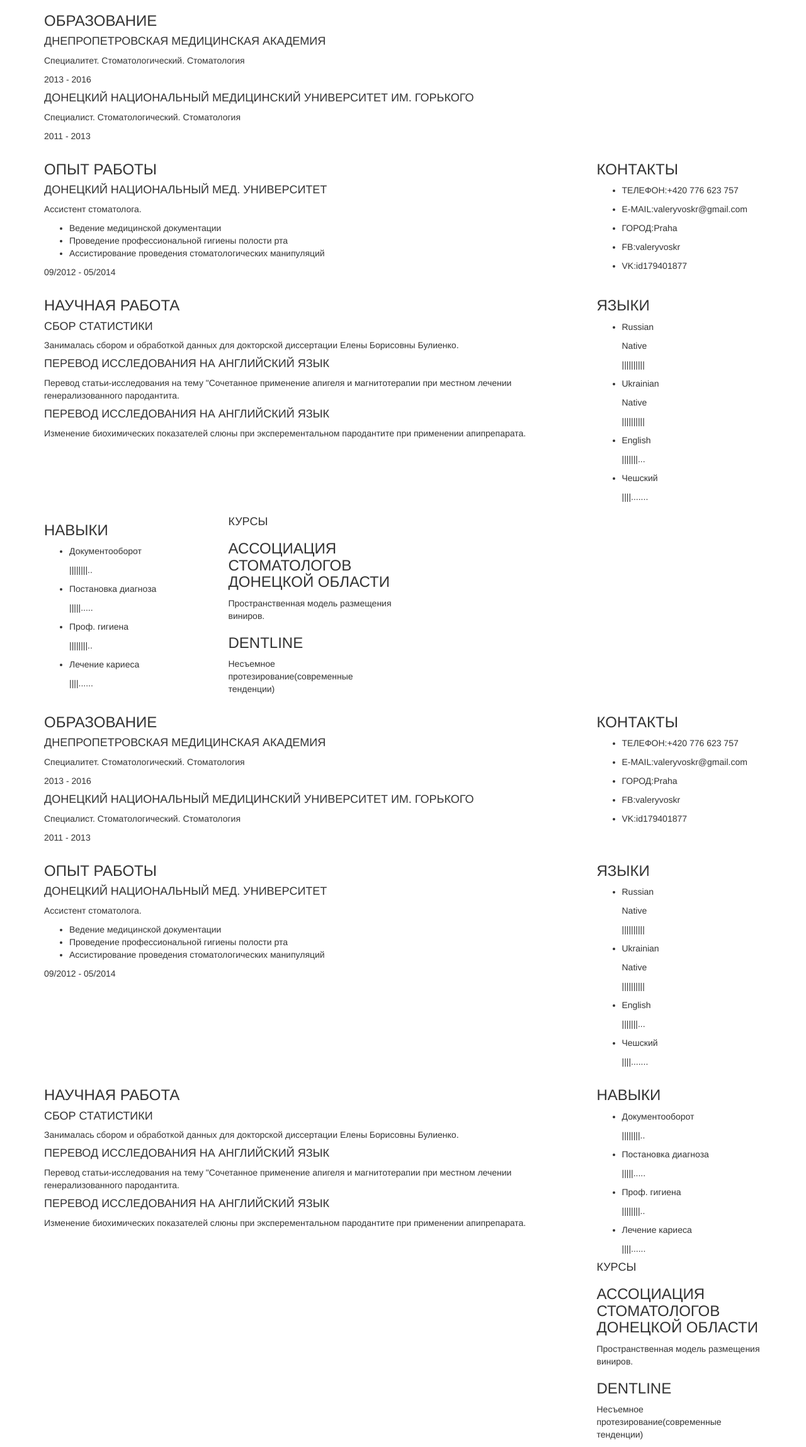
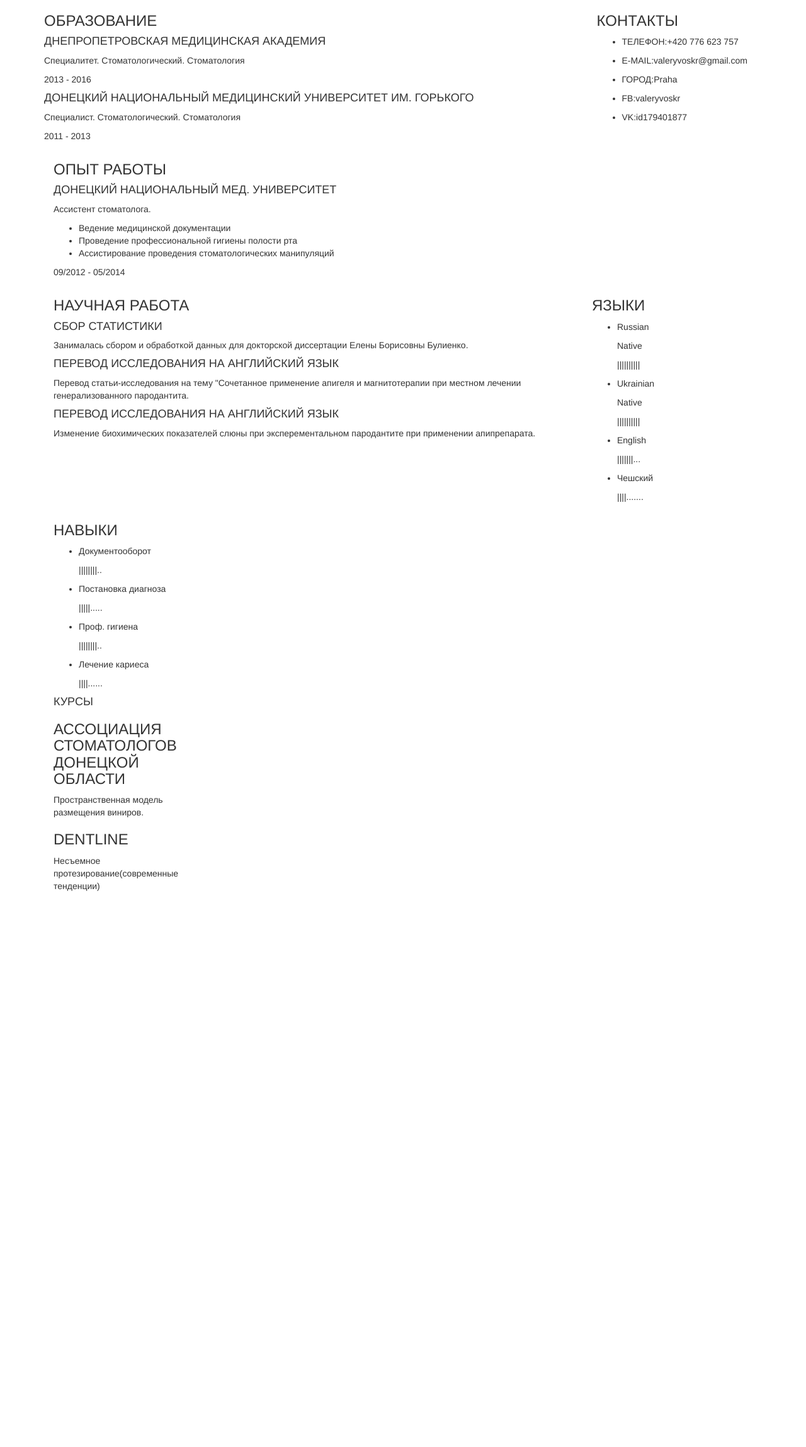
Before and after one commit to lordUser/portfolio, a Django app: page / in a window 1280 px wide. Shown: the part 243-2541 px from the top of the page at 63% size. After the commit the page ends 1658 px from the top, so only its background shows below. Run offline with Django 3.2, Linux system fonts and the light colour scheme; some libraries are stand-ins or nearby versions.

```diff
--- a/portfolio/templates/portfolio/communications.html
+++ /dev/null
@@ -1,9 +0,0 @@
- <h3>КОНТАКТЫ</h3>
-          <ul>
-            <li><p><span>ТЕЛЕФОН:</span>+420 776 623 757</p></li>
-            <li><p><span>E-MAIL:</span>valeryvoskr@gmail.com</p></li>
-            <li><p><span>ГОРОД:</span>Praha</p></li>
-            <li><p><span>FB:</span>valeryvoskr</p></li>
-            <li><p><span>VK:</span>id179401877</p></li>
-          </ul>
-        </div>
--- /dev/null
+++ b/portfolio/templates/portfolio/contacts.html
@@ -0,0 +1,9 @@
+  <h3>КОНТАКТЫ</h3>
+  <ul>
+    <li><p><span>ТЕЛЕФОН:</span>+420 776 623 757</p></li>
+    <li><p><span>E-MAIL:</span>valeryvoskr@gmail.com</p></li>
+    <li><p><span>ГОРОД:</span>Praha</p></li>
+    <li><p><span>FB:</span>valeryvoskr</p></li>
+    <li><p><span>VK:</span>id179401877</p></li>
+  </ul>
+</div>
--- a/portfolio/templates/portfolio/courses.html
+++ /dev/null
@@ -1,9 +0,0 @@
-          <h4>КУРСЫ</h4>
-          <div>
-            <h3>АССОЦИАЦИЯ СТОМАТОЛОГОВ ДОНЕЦКОЙ ОБЛАСТИ</h3>
-            <p>Пространственная модель размещения виниров.</p>
-          </div>
-          <div>
-            <h3>DENTLINE</h3>
-            <p>Несъемное протезирование(современные тенденции)</p>
-          </div>
--- a/portfolio/templates/portfolio/index.html
+++ b/portfolio/templates/portfolio/index.html
@@ -26,183 +26,26 @@
         </div>
       </header>
     </div>
-    <div class="row">
-        <div class="col-sm-12 col-md-9">
+    <div class="content row">
+        <div class="education col-sm-12 col-md-9">
           {% include 'portfolio/education.html' %}
         </div>
-        <div class="col-sm-12 col-md-9">
+        <div class="contacts col-sm-12 col-md-3">
+          {% include 'portfolio/contacts.html' %}
+        </div>
+        <div class="expirience col-sm-12 col-md-9">
           {% include 'portfolio/experience.html' %}
         </div>
-        <div class="col-sm-12 col-md-3">
-          {% include 'portfolio/communications.html' %}
-        <div class="col-sm-12 col-md-9">
-          {% include 'portfolio/scientific work.html' %}
+        <div class="science col-sm-12 col-md-9">
+          {% include 'portfolio/science.html' %}
         </div>
-        <div class="col-sm-12 col-md-3">
+        <div class="languages col-sm-12 col-md-3">
           {% include 'portfolio/languages.html' %}
         </div>
-        <div class="col-sm-12 col-md-3">
-          {% include 'portfolio/skills.html' %}
-        </div>
-        <div class="col-sm-12 col-md-3">
-          {% include 'portfolio/courses.html' %}
+        <div class="skills-courses col-sm-12 col-md-3">
+          {% include 'portfolio/skills_courses.html' %}
         </div>
       </div>
-      <div class="content row">
-        <div class="education col-sm-12 col-md-9">
-          <h3>ОБРАЗОВАНИЕ</h3>
-          <div>
-            <div>
-              <h4>ДНЕПРОПЕТРОВСКАЯ МЕДИЦИНСКАЯ АКАДЕМИЯ</h4>
-              <p>Специалитет. Стоматологический. Стоматология</p>
-            </div>
-            <div>
-              <p>2013 - 2016</p>
-            </div>
-          </div>
-          <div>
-            <div>
-              <h4>ДОНЕЦКИЙ НАЦИОНАЛЬНЫЙ МЕДИЦИНСКИЙ УНИВЕРСИТЕТ ИМ. ГОРЬКОГО</h4>
-              <p>Специалист. Стоматологический. Стоматология</p>
-            </div>
-            <div>
-              <p>2011 - 2013</p>
-            </div>
-          </div>
-        </div>
-        <div class="contacts col-sm-12 col-md-3">
-          <h3>КОНТАКТЫ</h3>
-          <ul>
-            <li><p><span>ТЕЛЕФОН:</span>+420 776 623 757</p></li>
-            <li><p><span>E-MAIL:</span>valeryvoskr@gmail.com</p></li>
-            <li><p><span>ГОРОД:</span>Praha</p></li>
-            <li><p><span>FB:</span>valeryvoskr</p></li>
-            <li><p><span>VK:</span>id179401877</p></li>
-          </ul>
-        </div>
-        <div class="expirience col-sm-12 col-md-9">
-          <h3>ОПЫТ РАБОТЫ</h3>
-          <div>
-            <div>
-              <h4>ДОНЕЦКИЙ НАЦИОНАЛЬНЫЙ МЕД. УНИВЕРСИТЕТ</h4>
-              <p>Ассистент стоматолога.</p>
-              <ul>
-                <li>Ведение медицинской документации</li>
-                <li>Проведение профессиональной гигиены полости рта</li>
-                <li>Ассистирование проведения стоматологических манипуляций</li>
-              </ul>
-            </div>
-            <div>
-              <p>09/2012 - 05/2014</p>
-            </div>
-          </div>
-        </div>
-        <div class="science col-sm-12 col-md-9">
-          <h3>НАУЧНАЯ РАБОТА</h3>
-          <div>
-            <h4>СБОР СТАТИСТИКИ</h4>
-            <p>Занималась сбором и обработкой данных для докторской диссертации
-      Елены Борисовны Булиенко.</p>
-          </div>
-          <div>
-            <h4>ПЕРЕВОД ИССЛЕДОВАНИЯ НА АНГЛИЙСКИЙ ЯЗЫК</h4>
-            <p>Перевод статьи-исследования на тему "Сочетанное применение
-      апигеля и магнитотерапии при местном лечении генерализованного
-      пародантита.</p>
-          </div>
-          <div>
-            <h4>ПЕРЕВОД ИССЛЕДОВАНИЯ НА АНГЛИЙСКИЙ ЯЗЫК</h4>
-            <p>Изменение биохимических показателей слюны при эксперементальном
-      пародантите при применении апипрепарата.</p>
-          </div>
-        </div>
-        <div class="languages col-sm-12 col-md-3">
-          <h3>ЯЗЫКИ</h3>
-          <ul>
-            <li>
-              <div>
-                <p>Russian</p>
-                <p>Native</p>
-              </div>
-              <div>
-                <p>||||||||||</p>
-              </div>
-            </li>
-            <li>
-              <div>
-                <p>Ukrainian</p>
-                <p>Native</p>
-              </div>
-              <div>
-                <p>||||||||||</p>
-              </div>
-            </li>
-            <li>
-              <div>
-                <p>English</p>
-              </div>
-              <div>
-                <p>|||||||...</p>
-              </div>
-            </li>
-            <li>
-              <div>
-                <p>Чешский</p>
-              </div>
-              <div>
-                <p>||||.......</p>
-              </div>
-            </li>
-          </ul>
-        </div>
-        <div class="skills-courses col-sm-12 col-md-3">
-          <h3>НАВЫКИ</h3>
-          <ul>
-            <li>
-              <div>
-                <p>Документооборот</p>
-              </div>
-              <div>
-                <p>||||||||..</p>
-              </div>
-            </li>
-            <li>
-              <div>
-                <p>Постановка диагноза</p>
-              </div>
-              <div>
-                <p>|||||.....</p>
-              </div>
-            </li>
-            <li>
-              <div>
-                <p>Проф. гигиена</p>
-              </div>
-              <div>
-                <p>||||||||..</p>
-              </div>
-            </li>
-            <li>
-              <div>
-                <p>Лечение кариеса</p>
-              </div>
-              <div>
-                <p>||||......</p>
-              </div>
-            </li>
-          </ul>
-          <div class="courses">
-            <h4>КУРСЫ</h4>
-            <div>
-              <h3>АССОЦИАЦИЯ СТОМАТОЛОГОВ ДОНЕЦКОЙ ОБЛАСТИ</h3>
-              <p>Пространственная модель размещения виниров.</p>
-            </div>
-            <div>
-              <h3>DENTLINE</h3>
-              <p>Несъемное протезирование(современные тенденции)</p>
-            </div>
-          </div>
-        </div>
     </div>
   </div>
 
--- a/portfolio/templates/portfolio/skills.html
+++ /dev/null
@@ -1,35 +0,0 @@
-<h3>НАВЫКИ</h3>
-          <ul>
-            <li>
-                <div>
-                  <p>Документооборот</p>
-                </div>
-                <div>
-                  <p>||||||||..</p>
-                </div>
-            </li>
-            <li>
-                <div>
-                  <p>Постановка диагноза</p>
-                </div>
-                <div>
-                  <p>|||||.....</p>
-                </div>
-            </li>
-            <li>
-              <div>
-                <p>Проф. гигиена</p>
-              </div>
-              <div>
-                <p>||||||||..</p>
-              </div>
-            </li>
-            <li>
-              <div>
-                <p>Лечение кариеса</p>
-              </div>
-              <div>
-                <p>||||......</p>
-              </div>
-            </li>
-          </ul>
```
Also changed, not shown: portfolio/templates/portfolio/skills_courses.html (added, +46 -0 lines), portfolio/templates/portfolio/science.html (renamed from portfolio/templates/portfolio/scientific work.html).
